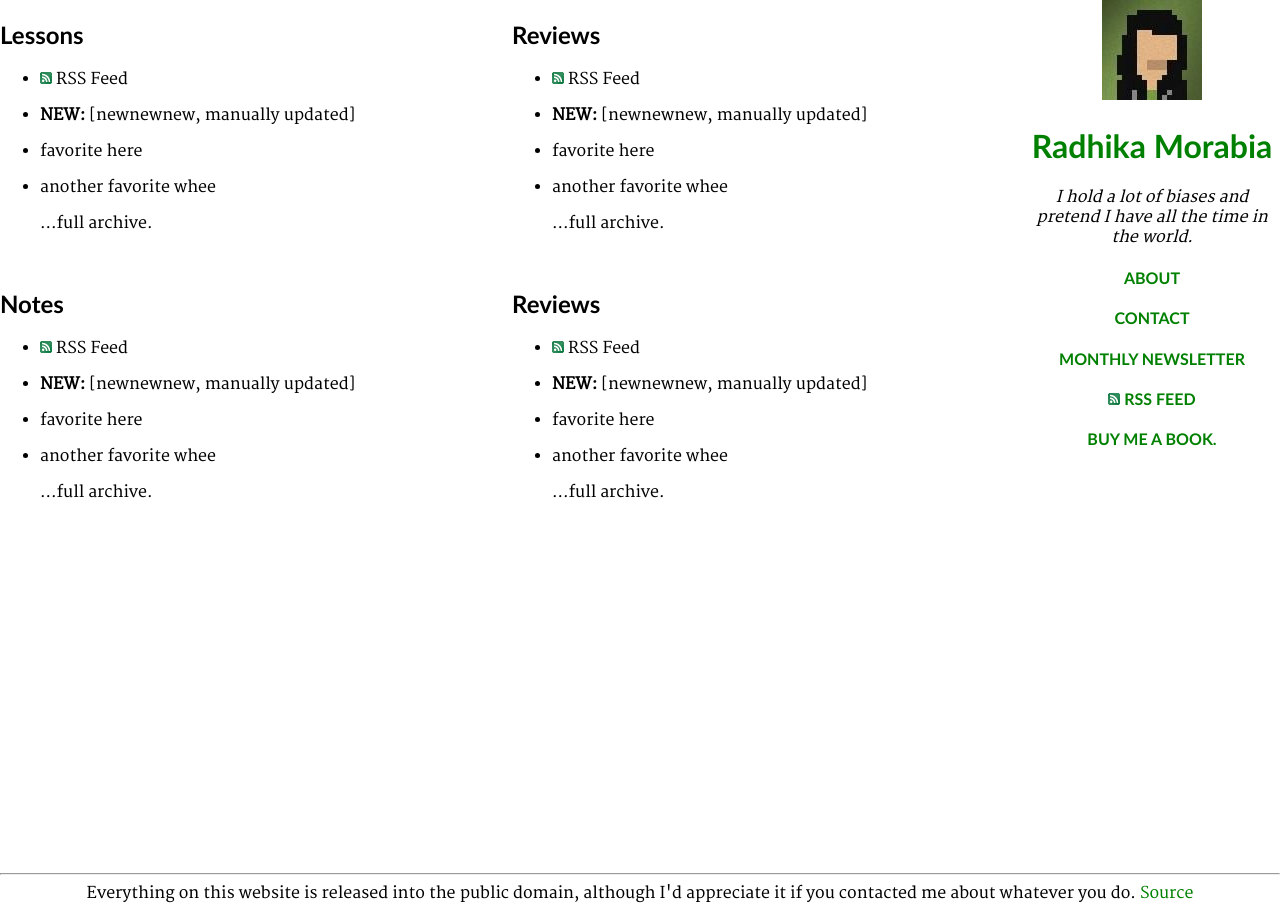
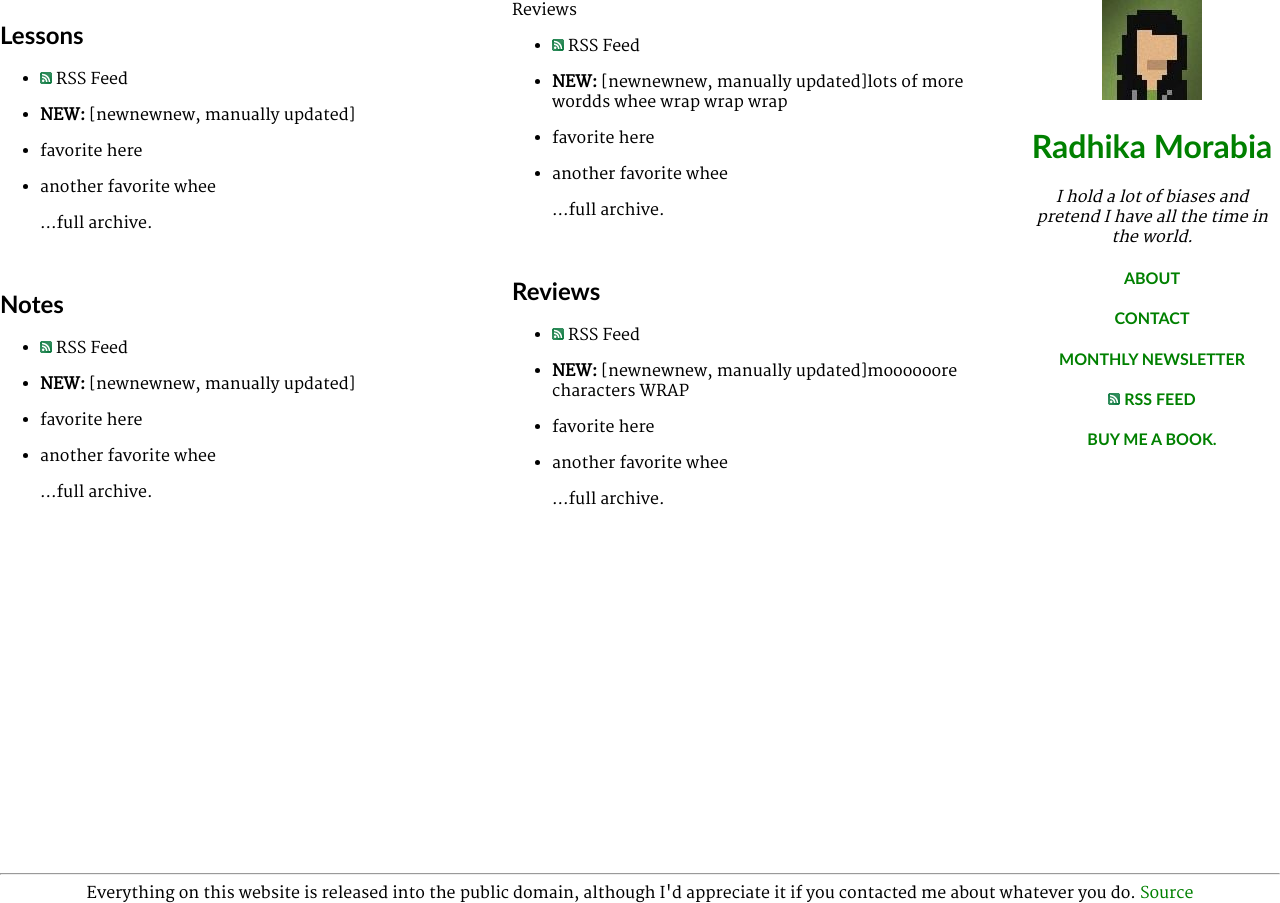
Before and after one commit to rmorabia/radhika.dev, a Jekyll site: the page index.html, which Jekyll copies as it is, in a window 1280 px wide. Built offline with Jekyll 4.4.1, drawn with Linux system fonts in a browser that asks for light colours; Markdown is read by kramdown in place of the engine named in the settings.

Commit message:
padding index

```diff
--- a/index.html
+++ b/index.html
@@ -31,9 +31,10 @@
                 </div>
 
                 <div class="pure-u-2-5">
+                    <div class="column1"
                     <h2>Reviews</h2>
                     <ul><li><p><img src="/css/rss.png"/> RSS Feed</p></li>
-                    <li><p><b>NEW:</b> [newnewnew, manually updated]</p></li>
+                    <li><p><b>NEW:</b> [newnewnew, manually updated]lots of more wordds whee wrap wrap wrap</p></li>
                     <li><p>favorite here</p></li>
                     <li><p>another favorite whee</p></li>
                     <p>...full archive.</p></ul>
@@ -42,11 +43,11 @@
 
                     <h2>Reviews</h2>
                     <ul><li><p><img src="/css/rss.png"/> RSS Feed</p></li>
-                    <li><p><b>NEW:</b> [newnewnew, manually updated]</p></li>
+                    <li><p><b>NEW:</b> [newnewnew, manually updated]moooooore characters WRAP</p></li>
                     <li><p>favorite here</p></li>
                     <li><p>another favorite whee</p></li>
                     <p>...full archive.</p></ul>
-
+                    </div>
                 </div>
 
             <div class="pure-u-1-5">
```
